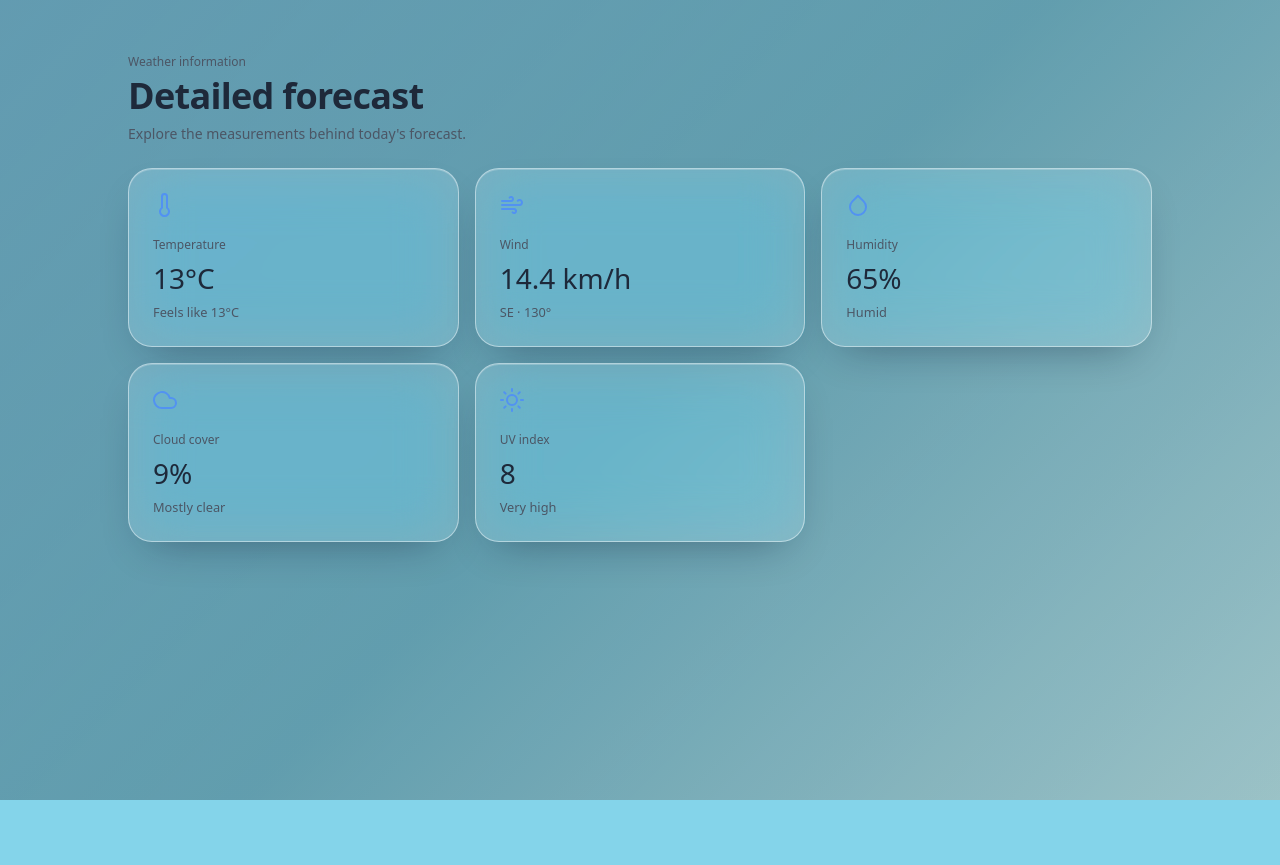
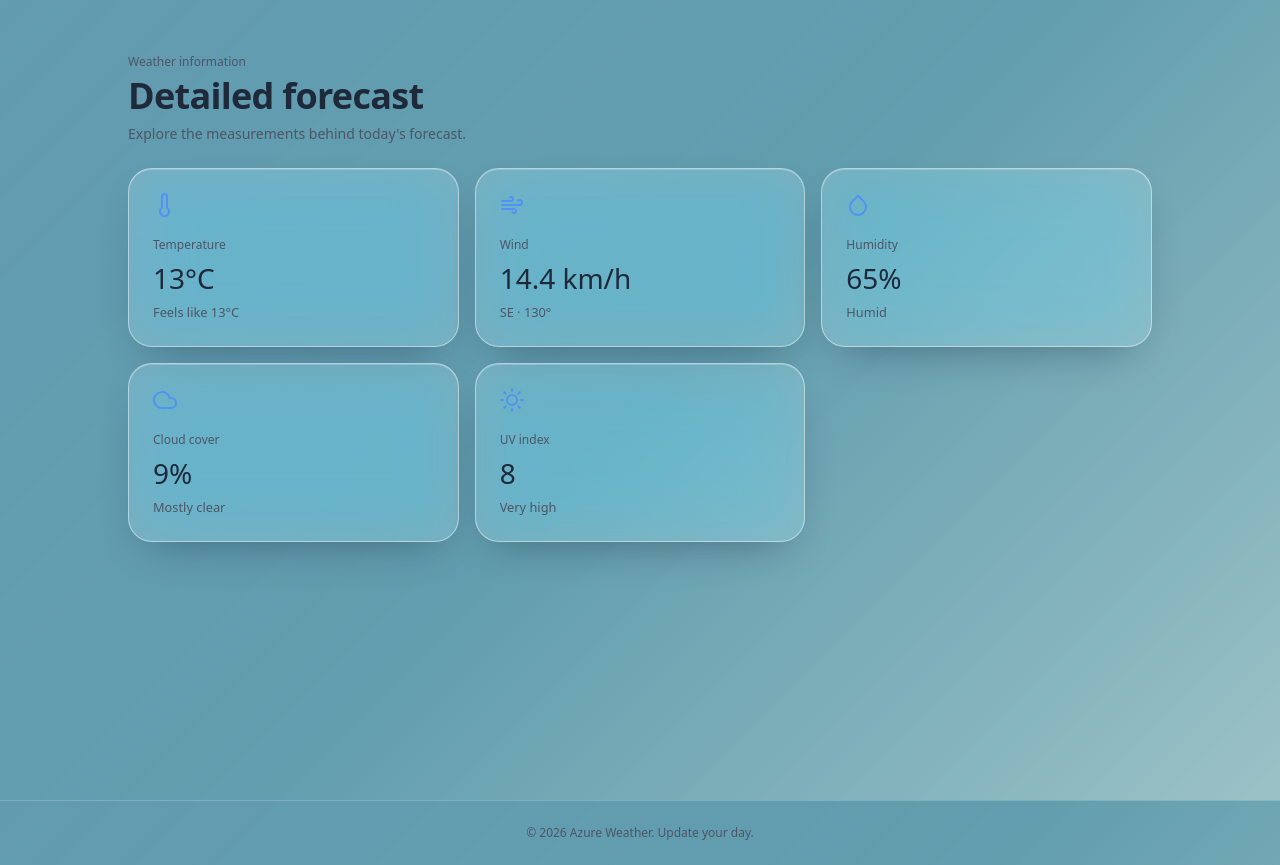
Before and after one commit to SnowyParis/Azure-Weather, a React (Vite) app: page /details in a window 1280 px wide. Before the commit the page ends 800 px from the top, so only its background shows below. Built offline with nearby package versions, Linux system fonts and the light colour scheme; no server answers.

Commit message:
Edit App.jsx & remove App.css

```diff
--- a/src/App.jsx
+++ b/src/App.jsx
@@ -1,21 +1,10 @@
-import { useWeather } from "./hooks/useWeather.js";
 import { Routes, Route } from "react-router-dom";
+import BackToTop from "./components/BackToTop";
 import Settings from "./pages/Settings.jsx";
-import { FiArrowUp } from "react-icons/fi";
 import Details from "./pages/Details.jsx";
-import BackToTop from "./components/BackToTop";
 import Home from "./pages/Home.jsx";
-import {
-  getCurrentWeather,
-  getWeatherForecast,
-  getCityAirQuality,
-} from "./services/weatherAPI.js";
 
 function App() {
-  // console.log(getCurrentWeather("Cape Town"));
-  // console.log(getCityAirQuality("Cape Town"));
-  // console.log(getWeatherForecast("Cape Town"));
-
   return (
     <>
       <div className="min-h-screen pb-20">
@@ -26,16 +15,11 @@ function App() {
             <Route path="/settings" element={<Settings />} />
           </Routes>
         </main>
+      </div>
 
-        {/* <button
-          className="glass fixed bottom-6 right-6 z-50 grid h-11 w-11 place-items-center rounded-full text-xl text-foreground transition hover:bg-glass-strong"
-          onClick={() => window.scrollTo({ top: 0, behavior: "smooth" })}
-          aria-label="Back to top"
-        >
-          <FiArrowUp aria-hidden="true" className="size-5" />
-        </button> */}
-
-      </div>
+      <footer className="border-t border-border/50 py-6 text-center text-xs text-muted-foreground">
+        © {new Date().getFullYear()} Azure Weather. Update your day.
+      </footer>
 
       <BackToTop />
     </>
```
Also changed, not shown: src/App.css (deleted, +0 -184 lines).
